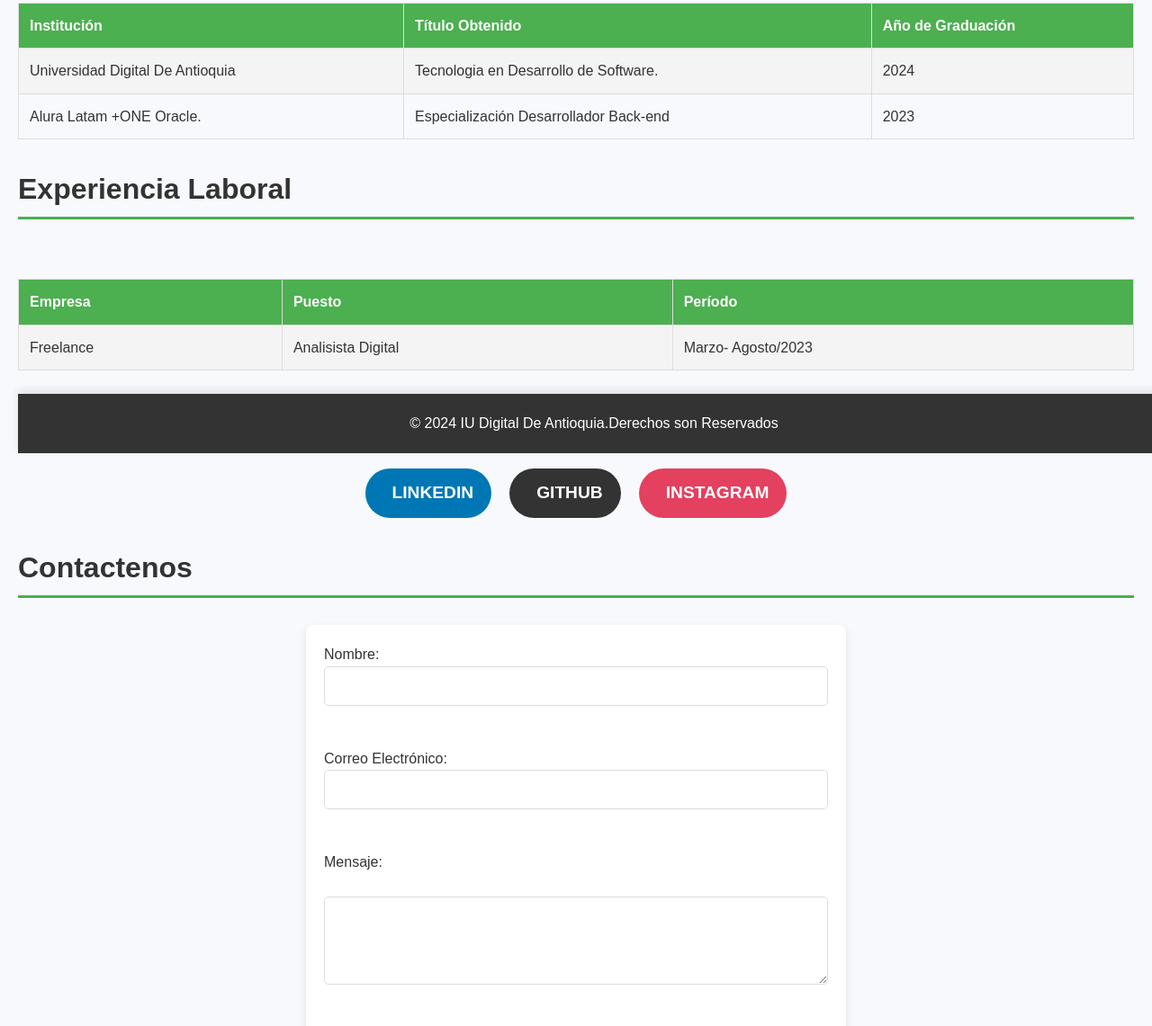
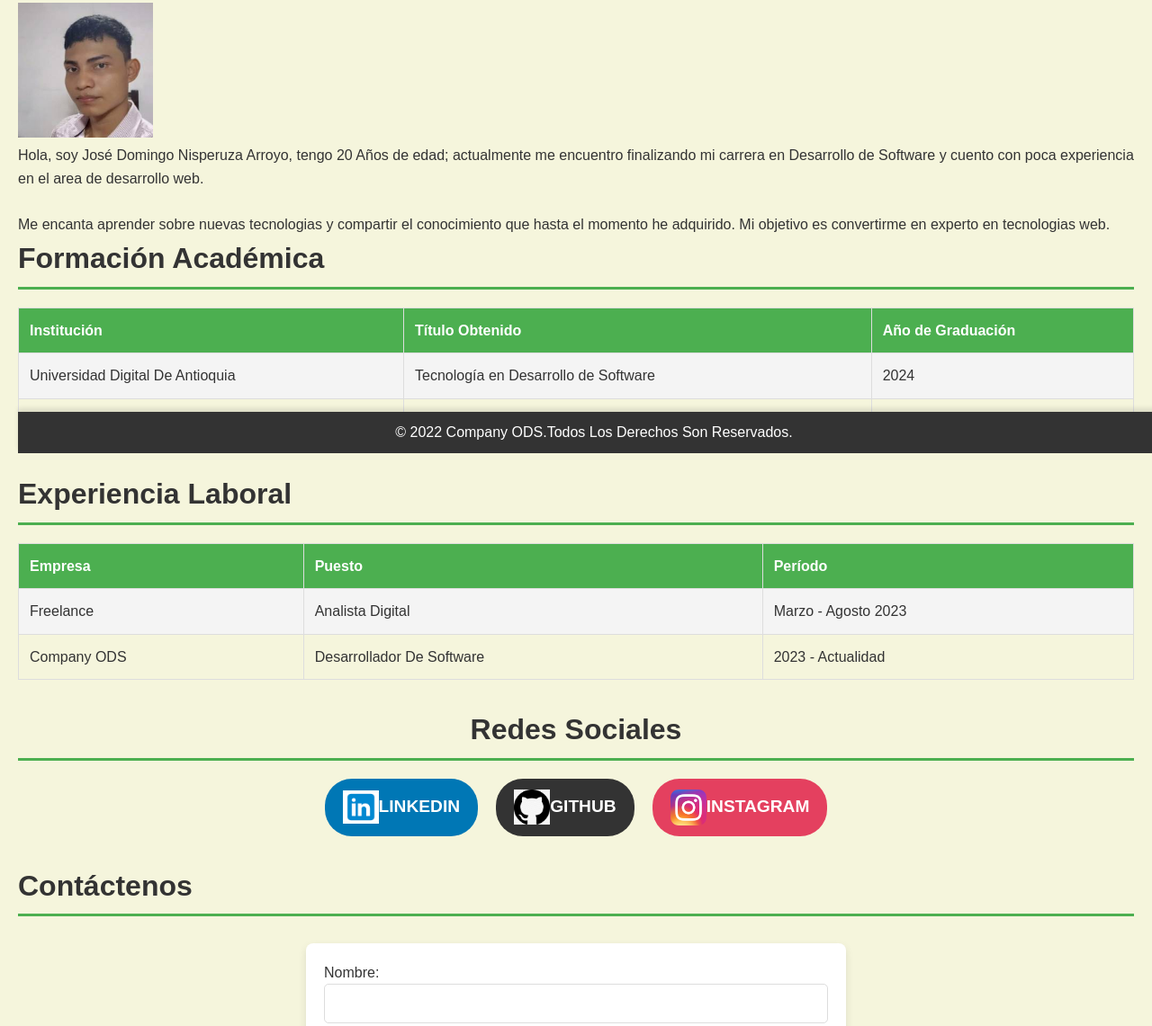
Before and after one commit to Josenisperuza123/Web_2024IU, a plain HTML site: page Index.html in a window 1280 px wide. Shown: the part 296-1437 px from the top of the page at 90% size. Drawn offline with Linux system fonts and the light colour scheme.

Commit message:
Tercer Commit

```diff
--- a/CSS/Styles.css
+++ b/CSS/Styles.css
@@ -15,7 +15,7 @@ body {
 }
 
 header {
-    background-color: #4caf65;
+    background-color: #4caf96;
     color: black;
     padding: 15px 0;
     text-align: center;
@@ -240,11 +240,11 @@ footer {
     background-color: #333;
     color: white;
     text-align: center;
-    padding: 20px;
+    padding: 10px;
     position: fixed;
     bottom: 0;
     width: 100%;
-    box-shadow: 0 -4px 10px rgba(0, 0, 0, 0.1);
+    box-shadow: 0 -4px 5px rgba(0, 0, 0, 0.1);
 }
 
 /* Media Queries */
--- a/Index.html
+++ b/Index.html
@@ -3,95 +3,123 @@
 <head>
     <meta charset="UTF-8">
     <meta name="viewport" content="width=device-width, initial-scale=1.0">
-    <title>Mi Primera Página Web</title>
+    <title>Hojas de Vidas </title>
     <link rel="stylesheet" href="CSS/styles.css">
 </head>
-<body>
+<body style="background-color: beige;">
+
+    <div id="main_wrapper">
+
         <header>
+            <div id="main_title">
                 <h1>Hoja de Vida de José Domingo Nisperuza Arroyo</h1>
+            </div>
 
             <nav>
-
                 <ul>
 
                     <li><a href="#formacion">Formación Académica</a></li>
                     <li><a href="#experiencia">Experiencia Laboral</a></li>
                     <li><a href="#redes">Redes Sociales</a></li>
                     <li><a href="#Contactenos">Contactenos</a></li>
-
                 </ul>
             </nav>
-
         </header>
 
-        <section id="formacion">
+        <section>
+            <article>
+                <h2>Acerca de mi</h2>
+                <img src="Images/PhotoJose.jpg" alt="Imagen de José Domingo" width="150">
+                <p>Hola, soy José Domingo Nisperuza Arroyo, tengo 20 Años de edad; actualmente me encuentro finalizando mi carrera en Desarrollo de Software y cuento con poca experiencia en el area de desarrollo web.</p>
+                <br>
+                <p>Me encanta aprender sobre nuevas tecnologias y compartir el conocimiento que hasta el momento he adquirido. Mi objetivo es convertirme en experto en tecnologias web.</p>
+            </article>
+
+            <article id="formacion">
                 <h2>Formación Académica</h2>
                 <table>
-
                     <tr>
                         <th>Institución</th>
                         <th>Título Obtenido</th>
                         <th>Año de Graduación</th>
                     </tr>
-
                     <tr>
                         <td>Universidad Digital De Antioquia</td>
-                    <td>Tecnologia en Desarrollo de Software.</td>
+                        <td>Tecnología en Desarrollo de Software</td>
                         <td>2024</td>
                     </tr>
                     <tr>
-                    <td>Alura Latam +ONE Oracle.</td>
+                        <td>Alura Latam +ONE Oracle</td>
                         <td>Especialización Desarrollador Back-end</td>
                         <td>2023</td>
                     </tr>
                 </table>
-        </section>
+            </article>
 
-        <section id="experiencia">
+            <article id="experiencia">
                 <h2>Experiencia Laboral</h2>
                 <table>
                     <tr>
                         <th>Empresa</th>
                         <th>Puesto</th>
                         <th>Período</th>
-                    <br>
+                    </tr>
+                    <tr>
+                        <td>Freelance</td>
+                        <td>Analista Digital</td>
+                        <td>Marzo - Agosto 2023</td>
                     </tr>
 
                     <tr>
-                    <td>Freelance</td>
-                    <td>Analisista Digital</td>
-                    <td>Marzo- Agosto/2023</td>
+                        <td>Company ODS</td>
+                        <td> Desarrollador De Software</td>
+                        <td>2023 - Actualidad</td>
                     </tr>
                 </table>
-        </section>
+            </article>
 
             <section id="redes">
                 <h2>Redes Sociales</h2>
                 <div class="redes-container">
-                <a href="https://www.linkedin.com/in/josé-domingo-nisperuza-arroyo-00b378308" target="_blank" class="social-btn linkedin"><i class="fab fa-linkedin"></i> LinkedIn</a>
-                <a href="https://github.com/Josenisperuza123" target="_blank" class="social-btn github"><i class="fab fa-github"></i> GitHub</a>
-                <a href="https://www.instagram.com/josenisperuzaarroyo/profilecard/?igsh=MXQ1azV5ODG0MmZuMg==" target="_blank" class="social-btn instagram"><i class="fab fa-instagram"></i> Instagram</a>
+                    <a href="https://www.linkedin.com/in/josé-domingo-nisperuza-arroyo-00b378308" target="_blank" class="social-btn linkedin">
+                        <img src="Images/linkedin.png" alt="LinkedIn" width="40"> LinkedIn
+                    </a>
+                    <a href="https://github.com/Josenisperuza123/Web_2024IU/blob/feature/2024" target="_blank" class="social-btn github">
+                        <img src="Images/Github.jpg" alt="GitHub" width="40"> GitHub
+                    </a>
+                    <a href="https://www.instagram.com/josenisperuzaarroyo/profilecard/?igsh=MXQ1azV5ODG0MmZuMg==" target="_blank" class="social-btn instagram">
+                        <img src="Images/Instagram.png" alt="Instagram" width="40"> Instagram
+                    </a>
+
                 </div>
             </section>
 
             <section id="Contactenos">
-            <h2>Contactenos</h2>
-            <form action="mailto:[tu-email@example.com]" method="post" enctype="text/plain">
+                <h2>Contáctenos</h2>
+                <form action="mailto:tu-email@example.com" method="post" enctype="text/plain">
                     <label for="nombre">Nombre:</label>
-                <input type="text" id="nombre" name="nombre" required>
-                <br><br>
+                    <input type="text" id="nombre" name="nombre" required><br><br>
+
                     <label for="email">Correo Electrónico:</label>
-                <input type="email" id="email" name="email" required>
-                <br><br>
-                <label for="mensaje">Mensaje:</label>
-                <br><br>
-                <textarea id="mensaje" name="mensaje" rows="4" required></textarea><br>
-                <br>
+                    <input type="email" id="email" name="email" required><br><br>
+
+                    <label for="mensaje">Mensaje:</label><br><br>
+                    <textarea id="mensaje" name="mensaje" rows="4" required></textarea><br><br>
+
                     <button type="submit">Enviar Mensaje</button>
                 </form>
             </section>
+
+        </section>
+        <br><br>
+        <br><br>
+
+
         <footer>
-            <p>&copy; 2024 IU Digital De Antioquia.Derechos son Reservados</p>
+            <p>&copy; 2022 Company ODS.Todos Los Derechos Son Reservados.</p>
         </footer>
+
+    </div>
+
 </body>
 </html>
```
Also changed, not shown: Images/Github.jpg (added), Images/Instagram.png (added), Images/PhotoJose.jpg (added), Images/linkedin.png (added). Lines whose indentation alone changed are shown as unchanged.
